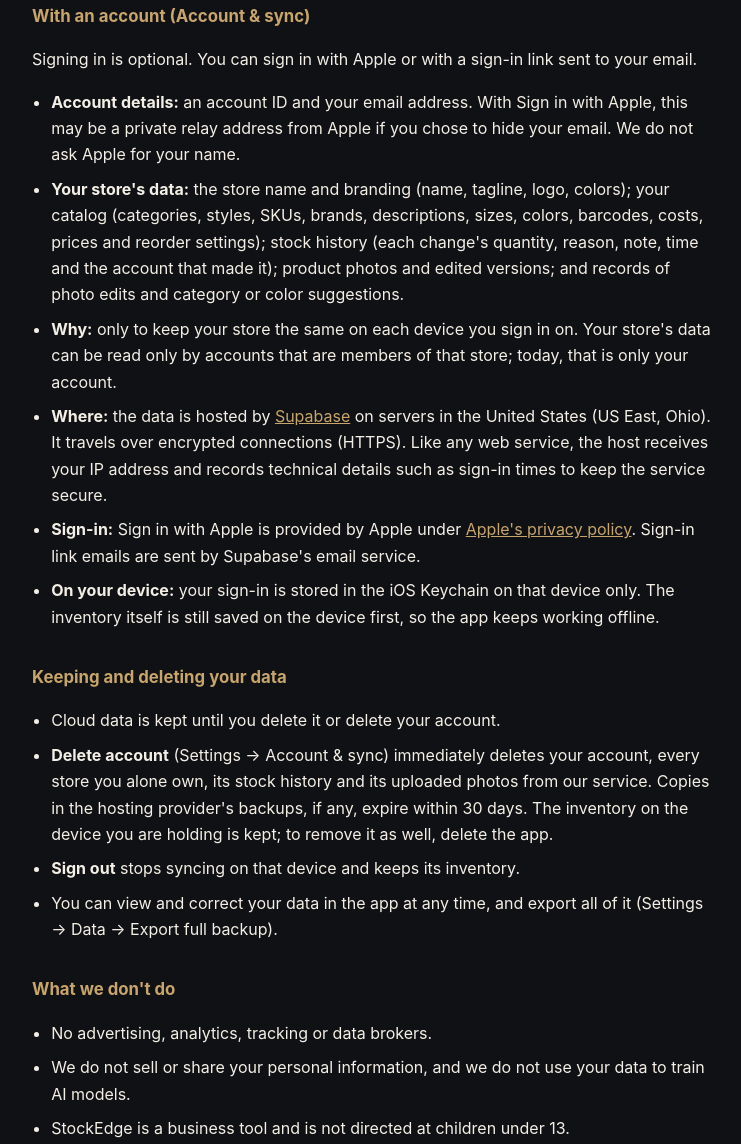
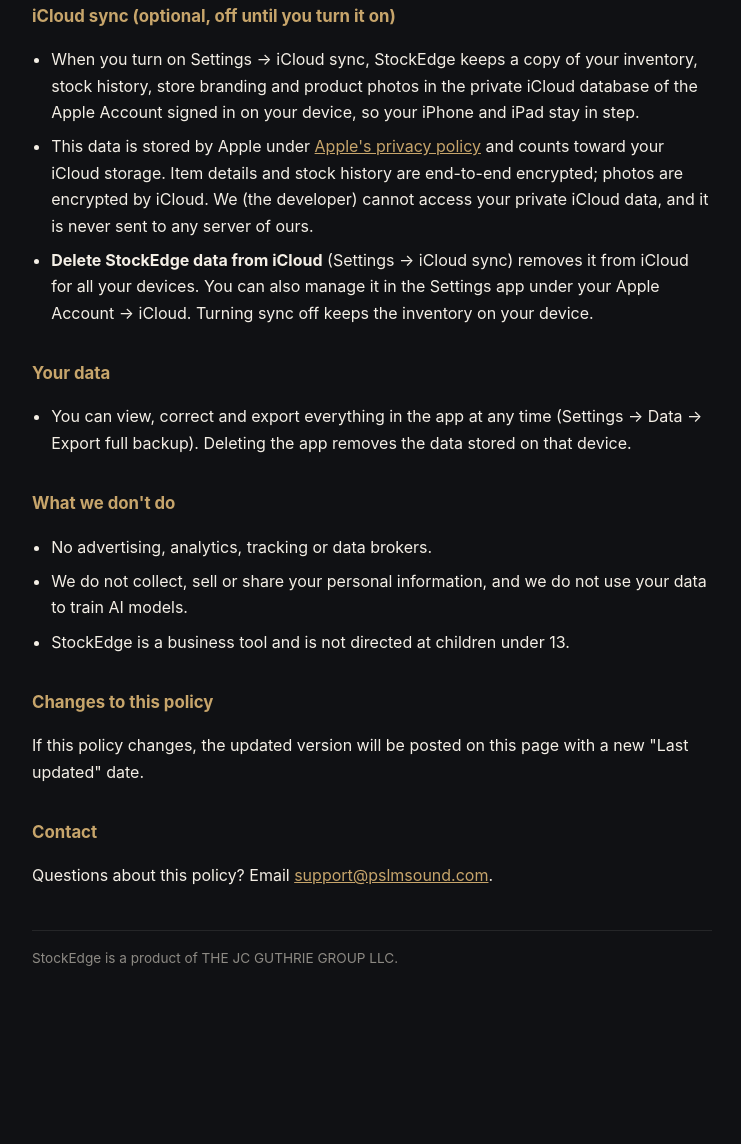
Before and after one commit to pslmsound/stockedge-privacy, a plain HTML site: page index.html in a window 1280 px wide. Shown: the part 755-1899 px from the top of the page, without its empty margins (268-1009 px from the left). After the commit the page ends 1834 px from the top, so only its background shows below. Drawn offline with Linux system fonts and the light colour scheme.

Commit message:
Update privacy policy / support page

```diff
--- a/index.html
+++ b/index.html
@@ -19,18 +19,16 @@
 </head>
 <body>
 <h1>StockEdge</h1>
-<p class="updated">Privacy Policy &middot; Last updated: 2026-11-19</p>
+<p class="updated">Privacy Policy &middot; Last updated: 2026-11-20</p>
 
-<p>StockEdge is an inventory app for apparel stores. You can use it without an account, and then
-everything stays on your device. If you sign in, your store's inventory and photos are kept in a
-private cloud store so your iPhone and iPad stay in step. We do not use advertising, analytics or
-tracking, and we never sell your data.</p>
+<p>StockEdge is an inventory app for apparel stores. It has no accounts and no servers of its own:
+your inventory is saved on your device and, if you turn on iCloud sync, in your own private iCloud.
+We do not use advertising, analytics or tracking, we cannot see your data, and we never sell it.</p>
 
-<h2>Without an account</h2>
+<h2>On your device</h2>
 <ul>
   <li>Your inventory (styles, variants, stock, history, prices and costs), product photos and store
-    branding are stored only in the app's private storage on your device, protected by iOS data
-    protection. Nothing is sent to us.</li>
+    branding are stored in the app's private storage on your device, protected by iOS data protection.</li>
   <li>Photo tools (background removal, the studio look, color and category suggestions) run on your
     device using Apple's frameworks. Photos are not uploaded to do this.</li>
   <li>The AI Studio chat runs on your device. Where Apple Intelligence is available it uses Apple's
@@ -42,48 +40,31 @@ tracking, and we never sell your data.</p>
     photo picker gives the app only the images you select.</li>
 </ul>
 
-<h2>With an account (Account &amp; sync)</h2>
-<p>Signing in is optional. You can sign in with Apple or with a sign-in link sent to your email.</p>
+<h2>iCloud sync (optional, off until you turn it on)</h2>
 <ul>
-  <li><strong>Account details:</strong> an account ID and your email address. With Sign in with Apple,
-    this may be a private relay address from Apple if you chose to hide your email. We do not ask
-    Apple for your name.</li>
-  <li><strong>Your store's data:</strong> the store name and branding (name, tagline, logo, colors);
-    your catalog (categories, styles, SKUs, brands, descriptions, sizes, colors, barcodes, costs,
-    prices and reorder settings); stock history (each change's quantity, reason, note, time and the
-    account that made it); product photos and edited versions; and records of photo edits and
-    category or color suggestions.</li>
-  <li><strong>Why:</strong> only to keep your store the same on each device you sign in on. Your
-    store's data can be read only by accounts that are members of that store; today, that is only
-    your account.</li>
-  <li><strong>Where:</strong> the data is hosted by <a href="https://supabase.com/privacy">Supabase</a>
-    on servers in the United States (US East, Ohio). It travels over encrypted connections (HTTPS).
-    Like any web service, the host receives your IP address and records technical details such as
-    sign-in times to keep the service secure.</li>
-  <li><strong>Sign-in:</strong> Sign in with Apple is provided by Apple under
-    <a href="https://www.apple.com/legal/privacy/">Apple's privacy policy</a>. Sign-in link emails are
-    sent by Supabase's email service.</li>
-  <li><strong>On your device:</strong> your sign-in is stored in the iOS Keychain on that device only.
-    The inventory itself is still saved on the device first, so the app keeps working offline.</li>
+  <li>When you turn on Settings &rarr; iCloud sync, StockEdge keeps a copy of your inventory, stock
+    history, store branding and product photos in the private iCloud database of the Apple Account
+    signed in on your device, so your iPhone and iPad stay in step.</li>
+  <li>This data is stored by Apple under <a href="https://www.apple.com/legal/privacy/">Apple's privacy
+    policy</a> and counts toward your iCloud storage. Item details and stock history are end-to-end
+    encrypted; photos are encrypted by iCloud. We (the developer) cannot access your private iCloud
+    data, and it is never sent to any server of ours.</li>
+  <li><strong>Delete StockEdge data from iCloud</strong> (Settings &rarr; iCloud sync) removes it from
+    iCloud for all your devices. You can also manage it in the Settings app under your Apple Account
+    &rarr; iCloud. Turning sync off keeps the inventory on your device.</li>
 </ul>
 
-<h2>Keeping and deleting your data</h2>
+<h2>Your data</h2>
 <ul>
-  <li>Cloud data is kept until you delete it or delete your account.</li>
-  <li><strong>Delete account</strong> (Settings &rarr; Account &amp; sync) immediately deletes your
-    account, every store you alone own, its stock history and its uploaded photos from our service.
-    Copies in the hosting provider's backups, if any, expire within 30 days. The inventory on the
-    device you are holding is kept; to remove it as well, delete the app.</li>
-  <li><strong>Sign out</strong> stops syncing on that device and keeps its inventory.</li>
-  <li>You can view and correct your data in the app at any time, and export all of it (Settings
-    &rarr; Data &rarr; Export full backup).</li>
+  <li>You can view, correct and export everything in the app at any time (Settings &rarr; Data &rarr;
+    Export full backup). Deleting the app removes the data stored on that device.</li>
 </ul>
 
 <h2>What we don't do</h2>
 <ul>
   <li>No advertising, analytics, tracking or data brokers.</li>
-  <li>We do not sell or share your personal information, and we do not use your data to train AI
-    models.</li>
+  <li>We do not collect, sell or share your personal information, and we do not use your data to train
+    AI models.</li>
   <li>StockEdge is a business tool and is not directed at children under 13.</li>
 </ul>
 
@@ -92,7 +73,7 @@ tracking, and we never sell your data.</p>
 "Last updated" date.</p>
 
 <h2>Contact</h2>
-<p>Questions or requests about your data? Email
+<p>Questions about this policy? Email
 <a href="mailto:support@pslmsound.com">support@pslmsound.com</a>.</p>
 
 <p class="foot">StockEdge is a product of THE JC GUTHRIE GROUP LLC.</p>
```
Also changed, not shown: support.html (+4 -4 lines).
